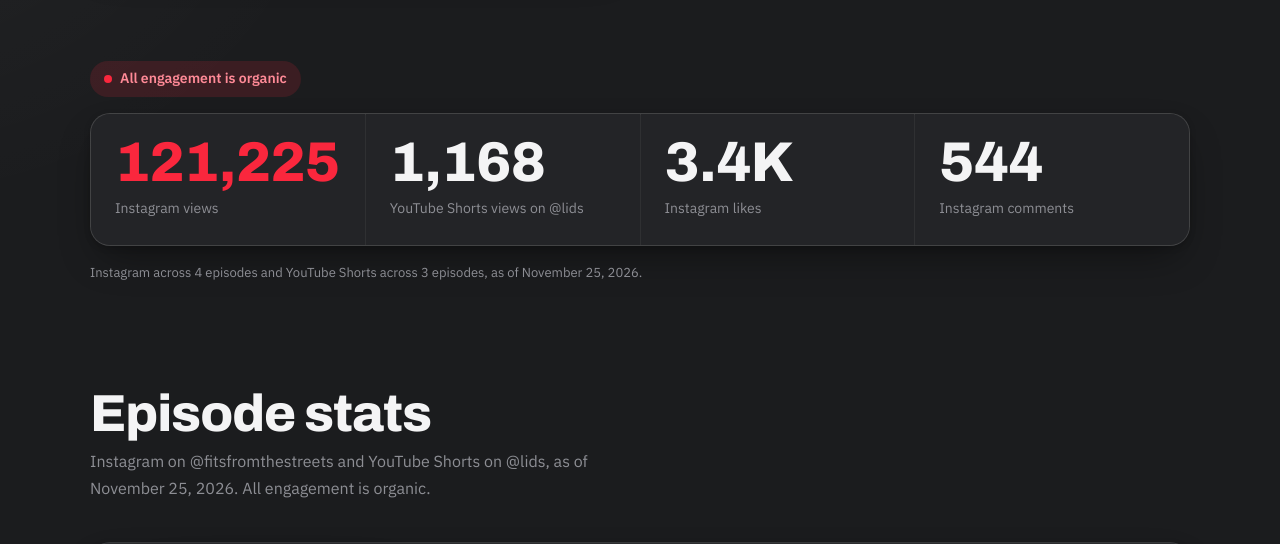
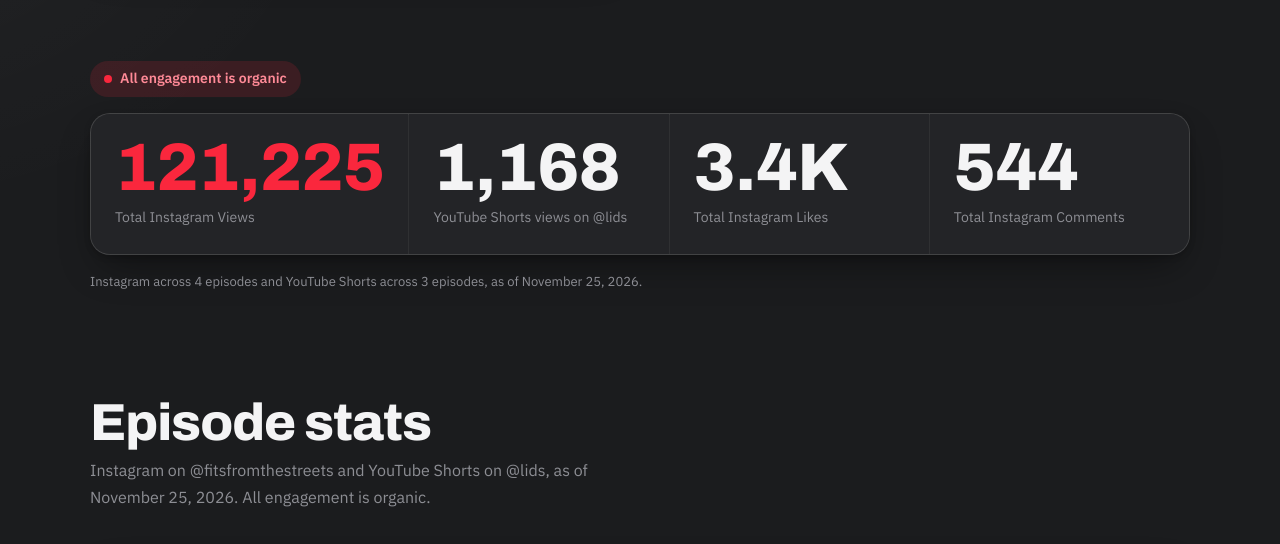
Before and after one commit to blurredspaces/lids-8tivlabs, a plain HTML site: page onesheet.html in a window 1280 px wide. Shown: the part 2060-2604 px from the top of the page. Drawn offline with Linux system fonts and the light colour scheme.

Commit message:
Enlarge the one-sheet totals 20% and label them as totals
Co-Authored-By: Claude Opus 5.5 <noreply@anthropic.com>

```diff
--- a/onesheet.html
+++ b/onesheet.html
@@ -173,7 +173,7 @@
       box-shadow: var(--shadow-panel);
     }
     .totals > div { background: var(--surface); padding: var(--space-4); }
-    .totals .num { font-size: var(--num-md); }
+    .totals .num { font-size: calc(var(--num-md) * 1.2); }
     .totals .label { font-size: var(--text-sm); color: var(--text-2); margin-top: var(--space-2); }
     .totals > div:first-child .num { color: var(--red); }
     .totals-note { font-size: var(--text-xs); color: var(--text-2); margin-top: var(--space-3); }
@@ -720,10 +720,10 @@
     const plural = (n) => `${n} episode${n === 1 ? '' : 's'}`;
 
     document.getElementById('totals').innerHTML = [
-      [total(withStats.map((ep) => ep.stats.views)), 'Instagram views'],
+      [total(withStats.map((ep) => ep.stats.views)), 'Total Instagram Views'],
       [total(withYouTube.map((ep) => ep.youtube.views)), 'YouTube Shorts views on @lids'],
-      [total(withLikes.map((ep) => ep.stats.likes)), 'Instagram likes'],
-      [total(withStats.map((ep) => ep.stats.comments)), 'Instagram comments'],
+      [total(withLikes.map((ep) => ep.stats.likes)), 'Total Instagram Likes'],
+      [total(withStats.map((ep) => ep.stats.comments)), 'Total Instagram Comments'],
     ].map(([t, label]) => `<div>${count(asInput(t))}<p class="label">${label}</p></div>`).join('');
     const later = withStats.filter((ep) => ep.asOf && ep.asOf !== STATS_UPDATED)
       .map((ep) => `Episode ${ep.number} as of ${brief(ep.asOf)}`);
```
